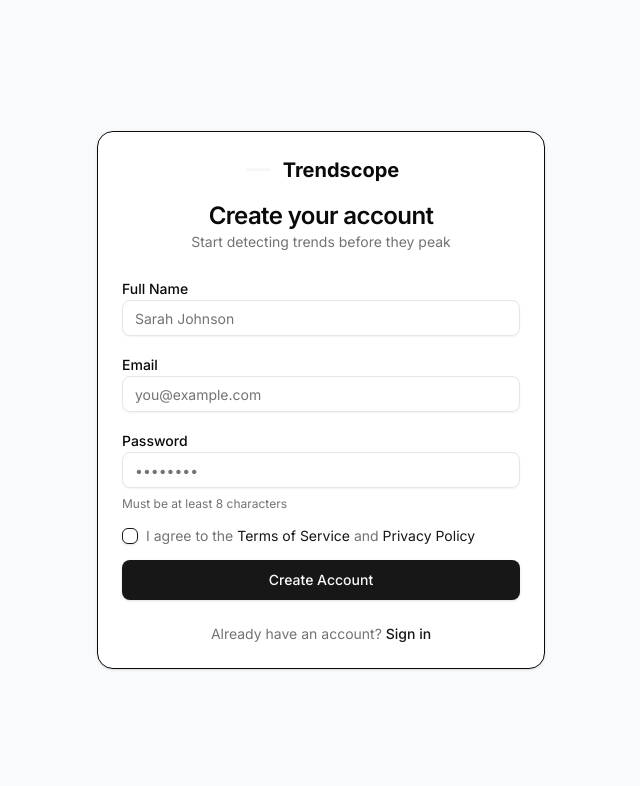
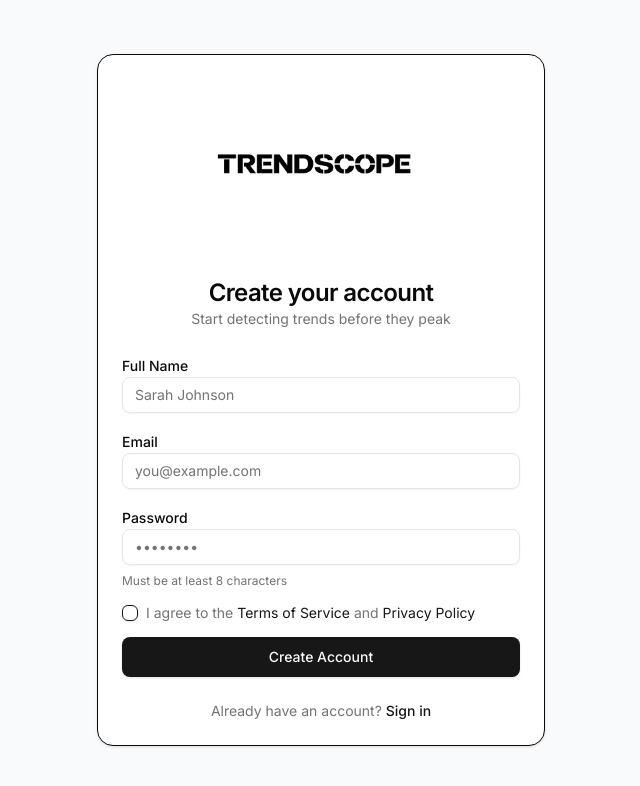
Before and after one commit to valtterimelkko/trendscope, a Next.js app in the folder frontend/: page /auth/signup in a window 1280 px wide. Shown: the top 786 px of the page, without its empty margins (319-959 px from the left). Built offline with nearby package versions, Linux system fonts and the light colour scheme.

Commit message:
changed the logo on login and signup pages - but the spacing doesn't work yet.

```diff
--- a/frontend/app/(auth)/auth/login/page.tsx
+++ b/frontend/app/(auth)/auth/login/page.tsx
@@ -49,8 +49,8 @@
   return (
     <Card className="w-full max-w-md">
       <CardHeader className="space-y-4 text-center">
-        <div className="flex justify-center">
-          <Logo />
+        <div className="flex justify-center mb-6">
+          <Logo variant="black" width={260} height={72} showText={false} />
         </div>
         <div>
           <CardTitle className="text-2xl">Welcome back</CardTitle>
--- a/frontend/app/(auth)/auth/signup/page.tsx
+++ b/frontend/app/(auth)/auth/signup/page.tsx
@@ -66,8 +66,8 @@
     <div className="flex min-h-screen items-center justify-center bg-gray-50 px-4 py-12">
       <Card className="w-full max-w-md">
         <CardHeader className="space-y-4 text-center">
-          <div className="flex justify-center">
-            <Logo />
+          <div className="flex justify-center mb-6">
+            <Logo variant="black" width={260} height={72} showText={false} />
           </div>
           <div>
             <CardTitle className="text-2xl">Create your account</CardTitle>
--- a/frontend/app/(auth)/auth/verify-email/page.tsx
+++ b/frontend/app/(auth)/auth/verify-email/page.tsx
@@ -8,8 +8,8 @@
     <div className="flex min-h-screen items-center justify-center bg-gray-50 px-4">
       <Card className="w-full max-w-md text-center">
         <CardHeader className="space-y-4">
-          <div className="flex justify-center">
-            <Logo />
+          <div className="flex justify-center mb-6">
+            <Logo variant="black" width={260} height={72} showText={false} />
           </div>
           <div className="flex justify-center">
             <div className="flex h-16 w-16 items-center justify-center rounded-full bg-primary/10">
--- a/frontend/components/common/Logo.tsx
+++ b/frontend/components/common/Logo.tsx
@@ -7,6 +7,7 @@
   height?: number;
   showText?: boolean;
   textClassName?: string;
+  variant?: 'white' | 'black';
 }
 
 export function Logo({
@@ -14,13 +15,17 @@
   width = 32,
   height = 32,
   showText = true,
-  textClassName = "text-xl font-bold"
+  textClassName = "text-xl font-bold",
+  variant = 'white'
 }: LogoProps) {
+  const logoSrc = variant === 'black' ? '/images/logo-black.png' : '/images/logo.png';
+  const textColor = variant === 'black' ? 'text-black' : 'text-white';
+
   return (
     <Link href="/" className={`flex items-center gap-2 ${className}`}>
       <div className="relative flex items-center justify-center shrink-0">
         <Image
-          src="/images/logo.png"
+          src={logoSrc}
           alt="Trendscope Logo"
           width={width}
           height={height}
@@ -29,7 +34,7 @@
         />
       </div>
       {showText && (
-        <span className={`${textClassName} text-foreground`}>Trendscope</span>
+        <span className={`${textClassName} ${textColor}`}>Trendscope</span>
       )}
     </Link>
   );
```
Also changed, not shown: frontend/public/images/logo-black.png (added).
